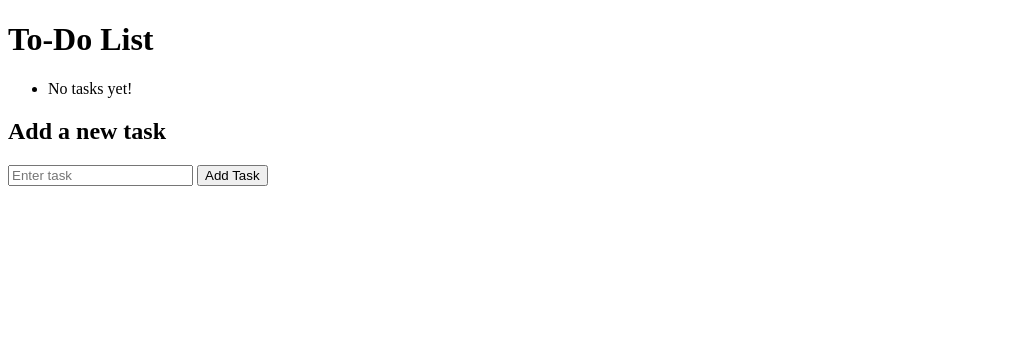
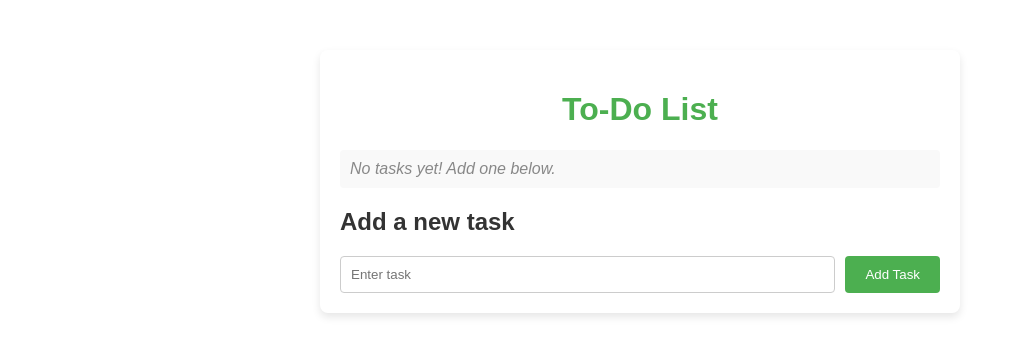
Before and after one commit to spirosdomen99/CI-CD-DEMO, a Flask app: template templates/index.html in a window 1280 px wide. Shown: the top 356 px of the page, without its empty margins (0-1013 px from the left). Run offline with Flask 3, Linux system fonts and the light colour scheme; the template is opened without the code that fills it, so the values that code supplies are empty.

Commit message:
update 7.0

```diff
--- a/app/app.py
+++ b/app/app.py
@@ -1,27 +1,31 @@
-from flask import Flask,render_template, request, redirect, url_for
+from flask import Flask, render_template, request, redirect, url_for
 import os
 
-app = Flask(__name__)
+app = Flask(__name__, template_folder=os.path.abspath('templates'))  # Use absolute path for templates folder
 
-todo = []
+# In-memory list to store to-do items
+todos = []
 
 @app.route('/')
 def home():
- print("Templates dir contents:", os.listdir('templates'))
- return render_template('index.html',todo=todo)
+    # Print the contents of the 'templates' directory for debugging
+    print("Templates directory contents:", os.listdir(os.path.abspath('templates')))
+    return render_template('index.html', todos=todos)
 
-@app.route('/add',methods=['POST'])
+@app.route('/add', methods=['POST'])
 def add():
- task = request.form.get('task')
- if task:
-  todo.append(task)
- return redirect(url_for('home'))
+    # Get the task from the form
+    task = request.form.get('task')
+    if task:
+        todos.append(task)
+    return redirect(url_for('home'))
 
 @app.route('/delete/<int:task_id>')
 def delete(task_id):
- if 0<= task_id < len(todo):
-  todo.pop(task_id)
- return	redirect(url_for('home'))
+    # Delete the task by index (task_id)
+    if 0 <= task_id < len(todos):
+        todos.pop(task_id)
+    return redirect(url_for('home'))
 
 if __name__ == '__main__':
-	app.run(host='0.0.0.0', port=5000, debug =True)
+    app.run(host='0.0.0.0', port=5000, debug=True)
--- a/templates/index.html
+++ b/templates/index.html
@@ -1,26 +1,107 @@
 <!DOCTYPE html>
 <html lang="en">
-  <head>
+<head>
     <meta charset="UTF-8">
     <meta name="viewport" content="width=device-width, initial-scale=1.0">
     <meta http-equiv="X-UA-Compatible" content="ie=edge">
-    <title>TO-DO LIST</title>
-  </head>
+    <title>To-Do List</title>
+    <style>
+        body {
+            font-family: Arial, sans-serif;
+            background-color: #f4f4f4;
+            color: #333;
+            max-width: 600px;
+            margin: 50px auto;
+            padding: 20px;
+            border-radius: 8px;
+            box-shadow: 0 4px 8px rgba(0, 0, 0, 0.1);
+            background-color: white;
+        }
 
-  <body>
+        h1 {
+            text-align: center;
+            color: #4CAF50;
+        }
 
-    <H1>To-Do List</H1>
-    <ul>{% for task in todos %}
-      <li> {{task }} <a href="{{ url_for('delete',task_id=loop.index0) }}">[DELETE]<</a> </li> {% else %}
-      <li> No tasks yet! </li> {% endfor %}
+        ul {
+            list-style-type: none;
+            padding: 0;
+        }
+
+        ul li {
+            background: #f9f9f9;
+            padding: 10px;
+            margin: 5px 0;
+            border-radius: 4px;
+            display: flex;
+            justify-content: space-between;
+            align-items: center;
+        }
+
+        ul li a {
+            color: #ff4c4c;
+            text-decoration: none;
+            font-weight: bold;
+        }
+
+        ul li a:hover {
+            text-decoration: underline;
+        }
+
+        .empty-message {
+            text-align: center;
+            font-style: italic;
+            color: #888;
+        }
+
+        form {
+            display: flex;
+            justify-content: space-between;
+            margin-top: 20px;
+        }
+
+        input[type="text"] {
+            flex: 1;
+            padding: 10px;
+            border: 1px solid #ccc;
+            border-radius: 4px;
+            margin-right: 10px;
+        }
+
+        button {
+            padding: 10px 20px;
+            background-color: #4CAF50;
+            color: white;
+            border: none;
+            border-radius: 4px;
+            cursor: pointer;
+        }
+
+        button:hover {
+            background-color: #45a049;
+        }
+    </style>
+</head>
+<body>
+    <h1>To-Do List</h1>
+
+    <ul>
+        {% if todos %}
+            {% for task in todos %}
+                <li>
+                    {{ task }}
+                    <a href="{{ url_for('delete', task_id=loop.index0) }}">[DELETE]</a>
+                </li>
+            {% endfor %}
+        {% else %}
+            <li class="empty-message">No tasks yet! Add one below.</li>
+        {% endif %}
     </ul>
 
     <h2>Add a new task</h2>
-    <form method="post" action="{{ url_for('add') }}">
-      <input type="text" name="task"  placeholder="Enter task" required </input>
-      <button type="submit">Add Task</button>
+    <form method="POST" action="{{ url_for('add') }}">
+        <input type="text" name="task" placeholder="Enter task" required>
+        <button type="submit">Add Task</button>
     </form>
-
-  </body>
-
+</body>
 </html>
```
